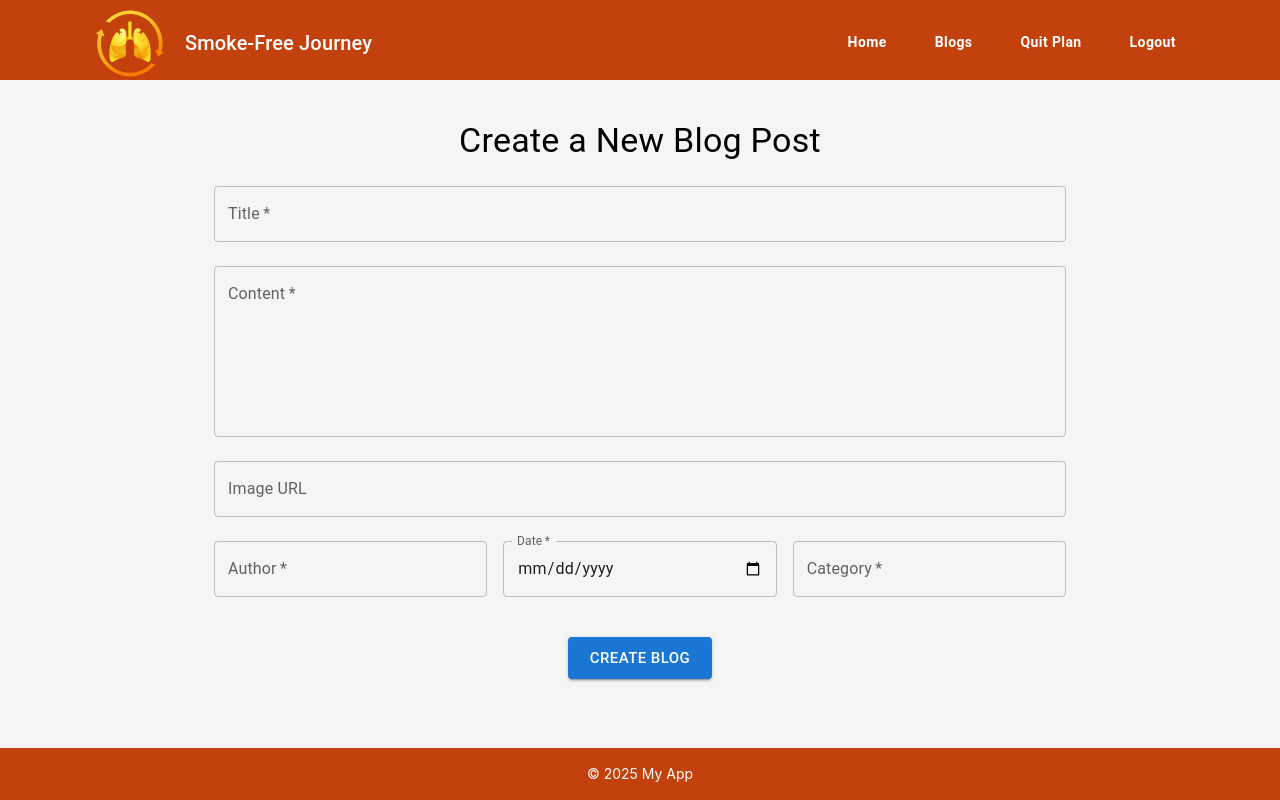
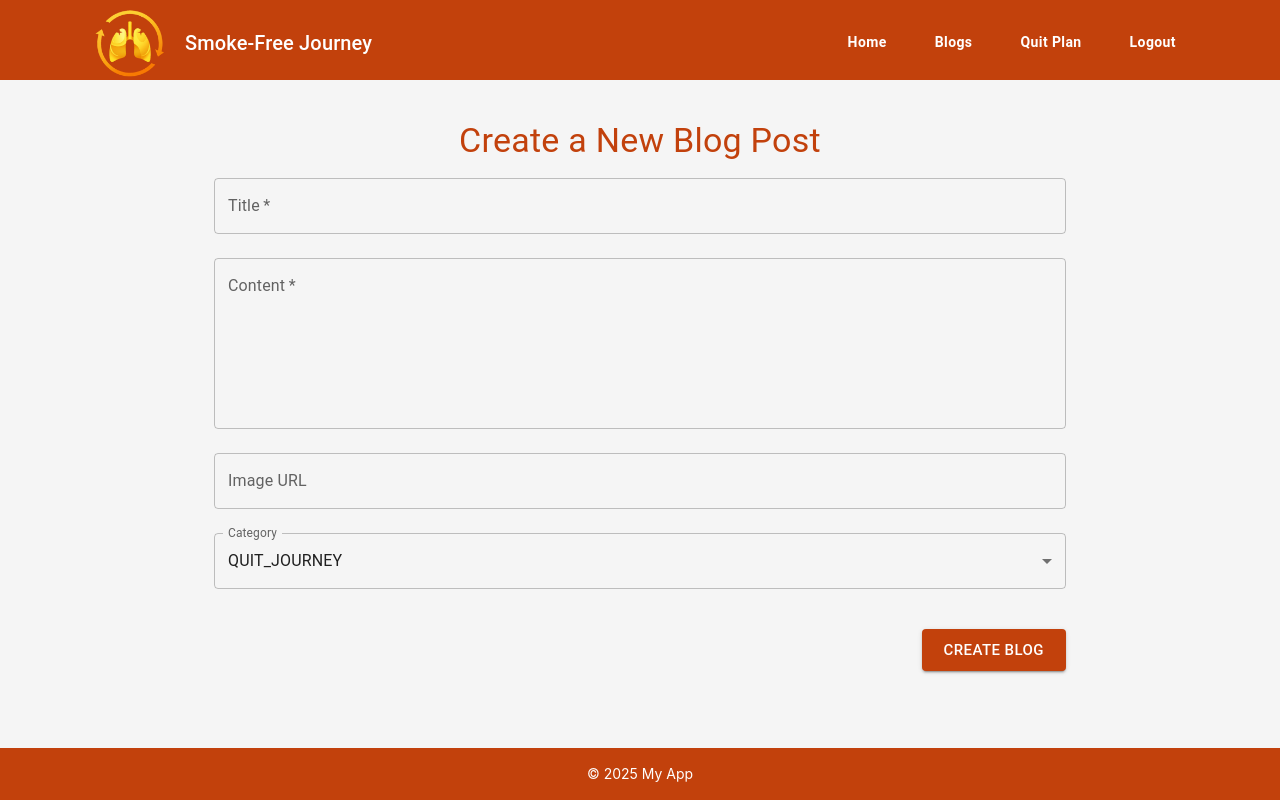
Before and after one commit to Nhahnt/SWP391-SU25-FE, a React (Create React App) app: page /create-blog in a window 1280 px wide. Built offline with nearby package versions, Linux system fonts and the light colour scheme; sample sign-in values are in the browser's storage.

Commit message:
handle create blogs and get blogs

```diff
--- a/src/pages/Blogs/Blogs.tsx
+++ b/src/pages/Blogs/Blogs.tsx
@@ -1,159 +1,173 @@
-import { useState } from "react";
+import { useState, useEffect } from "react";
 import SearchBar from "../../components/shared/SearchBar";
-import { Box, Container } from "@mui/material";
+import { Box, Container, CircularProgress } from "@mui/material";
 import AppBreadcrumbs from "../../components/shared/BreadCrumbs";
 import { useNavigate } from "react-router-dom";
-
 import {
   Card,
   CardMedia,
   CardContent,
-  CardActions,
   Button,
   Typography,
 } from "@mui/material";
+import axios from "axios";
 
-type Blog = {
+export type Blog = {
   id: number;
   title: string;
   content: string;
-  image: string;
+  thumbnail: string;
+  userId: number | null;
+  authorName: string | null;
+  createdAt: string;
+  updatedAt: string;
+  category:
+    | "QUIT_JOURNEY"
+    | "SUCCES_STORY"
+    | "EXPERIENCE"
+    | "MOTIVATION"
+    | "CHALLENGE"
+    | "LIFE_STORY";
+  featured: boolean;
+  published: boolean;
 };
 
-const mockBlogs: Blog[] = [
-  {
-    id: 1,
-    title: "How to Quit Smoking",
-    content: "Learn effective steps to quit smoking and regain your health.",
-    image:
-      "https://images.unsplash.com/photo-1512067053627-3cb65e51a128?q=80&w=1170&auto=format&fit=crop&ixlib=rb-4.1.0&ixid=M3wxMjA3fDB8MHxwaG90by1wYWdlfHx8fGVufDB8fHx8fA%3D%3D", // man quitting smoking
-  },
-  {
-    id: 2,
-    title: "Healthy Habits for a Better Life",
-    content: "Discover daily habits that improve your body and mind.",
-    image:
-      "https://images.unsplash.com/photo-1512067053627-3cb65e51a128?q=80&w=1170&auto=format&fit=crop&ixlib=rb-4.1.0&ixid=M3wxMjA3fDB8MHxwaG90by1wYWdlfHx8fGVufDB8fHx8fA%3D%3D", // healthy food
-  },
-  {
-    id: 3,
-    title: "Benefits of Quitting Smoking",
-    content: "See how your body heals after quitting cigarettes.",
-    image:
-      "https://images.unsplash.com/photo-1512067053627-3cb65e51a128?q=80&w=1170&auto=format&fit=crop&ixlib=rb-4.1.0&ixid=M3wxMjA3fDB8MHxwaG90by1wYWdlfHx8fGVufDB8fHx8fA%3D%3D", // lungs
-  },
-  {
-    id: 4,
-    title: "Support Systems that Help",
-    content: "Find the right community or app to support your journey.",
-    image:
-      "https://images.unsplash.com/photo-1512067053627-3cb65e51a128?q=80&w=1170&auto=format&fit=crop&ixlib=rb-4.1.0&ixid=M3wxMjA3fDB8MHxwaG90by1wYWdlfHx8fGVufDB8fHx8fA%3D%3D", // support group
-  },
-  {
-    id: 5,
-    title: "Managing Withdrawal Symptoms",
-    content: "Tips to reduce cravings and deal with withdrawal.",
-    image:
-      "https://images.unsplash.com/photo-1512067053627-3cb65e51a128?q=80&w=1170&auto=format&fit=crop&ixlib=rb-4.1.0&ixid=M3wxMjA3fDB8MHxwaG90by1wYWdlfHx8fGVufDB8fHx8fA%3D%3D", // calm/relaxation
-  },
-];
+export default function Blogs() {
+  const [blogs, setBlogs] = useState<Blog[]>([]);
+  const [searchText, setSearchText] = useState("");
+  const [expandedPostIds, setExpandedPostIds] = useState<number[]>([]);
+  const [loading, setLoading] = useState(true);
+  const isStaff = localStorage.getItem("role") === "staff";
+  const navigate = useNavigate();
 
-export default function Blogs() {
-  const navigate = useNavigate();
-  const [searchText, setSearchText] = useState("");
+  useEffect(() => {
+    axios
+      .get("http://localhost:8082/api/blogs")
+      .then((res) => {
+        setBlogs(res.data);
+      })
+      .catch((err) => {
+        console.error("Failed to load blogs:", err);
+      })
+      .finally(() => setLoading(false));
+  }, []);
 
-  const filteredBlogs = mockBlogs.filter((blog) =>
+  const filteredBlogs = blogs.filter((blog) =>
     blog.title.toLowerCase().includes(searchText.toLowerCase())
   );
 
+  const toggleExpanded = (id: number) => {
+    setExpandedPostIds((prev) =>
+      prev.includes(id) ? prev.filter((x) => x !== id) : [...prev, id]
+    );
+  };
+
+  function formatCategory(category: string | undefined): string {
+    switch (category) {
+      case "QUIT_JOURNEY":
+        return "Quit Journey";
+      case "SUCCES_STORY":
+        return "Success Story";
+      case "EXPERIENCE":
+        return "Experience";
+      case "MOTIVATION":
+        return "Motivational";
+      case "CHALLENGE":
+        return "Challenge";
+      case "LIFE_STORY":
+        return "Life Story";
+      default:
+        return "";
+    }
+  }
+
   return (
-    <div className="w-full flex flex-col items-center bg-white space-y-4">
-      {/* Full Width Hero Section */}
-      <Box
-        sx={{
-          background: `
-            linear-gradient(to bottom right, rgba(255, 242, 224, 0.8), rgba(255, 255, 255, 0.9)),
-            url('/smoking_background.jpg')
-          `,
-          backgroundSize: "cover",
-          backgroundPosition: "center",
-          backgroundRepeat: "no-repeat",
-
-          display: "flex",
-          alignItems: "center",
-          width: "100%",
-          height: 240,
-        }}
-      >
-        <Container maxWidth="lg">
-          <Box textAlign="center" py={8}>
-            <Typography variant="h3" fontWeight="bold" gutterBottom>
-              <Box
-                component="span"
-                sx={{
-                  background: "black",
-                  WebkitBackgroundClip: "text",
-                  WebkitTextFillColor: "transparent",
-                }}
-              >
-                Blogs
-              </Box>
-            </Typography>
-          </Box>
-        </Container>
-      </Box>
-      <div className="w-full flex flex-row items-center justify-between p-4">
+    <div className="w-full flex flex-col items-center space-y-4">
+      <div className="w-full flex flex-row items-center justify-between p-4 sticky top-0 z-10 bg-white shadow-sm">
         <AppBreadcrumbs />
         <SearchBar
           value={searchText}
           onChange={(e) => setSearchText(e.target.value)}
-          className="mb-6"
         />
+        {isStaff && (
+          <Button
+            variant="contained"
+            sx={{ backgroundColor: "#c2410c" }}
+            onClick={() => navigate("/create-blog")}
+          >
+            Create Blog
+          </Button>
+        )}
       </div>
 
-      <div className="w-full grid grid-cols-1 sm:grid-cols-2 md:grid-cols-3 auto-rows-auto gap-6 bg-transparent px-4">
-        {filteredBlogs.map((blog) => (
+      <div className="w-[80%] md:w-[50%] flex flex-col gap-6 px-4 pb-4">
+        {loading ? (
+          <div className="w-full flex justify-center py-10">
+            <CircularProgress />
+          </div>
+        ) : filteredBlogs.length === 0 ? (
+          <p className="text-center text-gray-500">Cannot find any blogs.</p>
+        ) : (
+          filteredBlogs.map((blog) => (
             <Card
               key={blog.id}
-            className="shadow-md rounded-lg transform transition-all duration-300 ease-in-out hover:shadow-xl hover:-translate-y-1"
+              className="shadow-sm rounded-xl transition-all duration-200 bg-white"
             >
+              <div className="flex items-center gap-3 px-4 pt-4">
+                <div>
+                  <p className="font-medium">
+                    {blog.authorName || "Anonymous"}{" "}
+                    {"> " + formatCategory(blog.category)}
+                  </p>
+                  <p className="text-sm text-gray-500">
+                    {new Date(blog.createdAt).toLocaleDateString("vi-VN")}
+                  </p>
+                </div>
+              </div>
+
               <CardMedia
                 component="img"
-              image={blog.image}
+                image={blog.thumbnail || "/no-image.png"}
                 alt={blog.title}
+                onError={(e) => {
+                  const img = e.target as HTMLImageElement;
+                  img.onerror = null;
+                  img.src = "/no-image.png";
+                }}
                 sx={{
-                height: 320,
+                  height: 360,
                   width: "100%",
                   objectFit: "cover",
+                  marginTop: 2,
                 }}
               />
-            <CardContent
-              sx={{
-                padding: 2,
-              }}
-            >
-              <Typography
-                variant="h6"
-                component="div"
-                className="font-bold mb-2"
-              >
-                {blog.title}
+
+              <CardContent sx={{ paddingX: 2, paddingBottom: 1 }}>
+                <Typography variant="body1" className="mb-2">
+                  {expandedPostIds.includes(blog.id)
+                    ? blog.content
+                    : blog.content.length > 200
+                    ? `${blog.content.slice(0, 200)}...`
+                    : blog.content}
                 </Typography>
-              <Typography variant="body2" color="text.secondary">
-                {blog.content}
-              </Typography>
-            </CardContent>
-            <CardActions>
+
+                {blog.content.length > 200 && (
+                  <Box sx={{ textAlign: "right" }}>
                     <Button
                       size="small"
-                color="primary"
-                onClick={() => navigate(`/blogs/${blog.id}`)}
+                      sx={{ color: "#c2410c" }}
+                      onClick={() => toggleExpanded(blog.id)}
                     >
-                See more
+                      {expandedPostIds.includes(blog.id)
+                        ? "Thu gọn"
+                        : "Xem thêm"}
                     </Button>
-            </CardActions>
+                  </Box>
+                )}
+              </CardContent>
             </Card>
-        ))}
+          ))
+        )}
       </div>
     </div>
   );
--- a/src/pages/CreateBlog/CreateBlog.tsx
+++ b/src/pages/CreateBlog/CreateBlog.tsx
@@ -1,84 +1,149 @@
-import { Box, TextField, Button, Typography, Container } from "@mui/material";
+import { useState } from "react";
+import {
+  Box,
+  TextField,
+  Button,
+  Typography,
+  Container,
+  MenuItem,
+  Select,
+  InputLabel,
+  FormControl,
+  Snackbar,
+} from "@mui/material";
 
 export default function CreateBlogForm() {
+  const [title, setTitle] = useState("");
+  const [content, setContent] = useState("");
+  const [thumbnail, setThumbnail] = useState("");
+  const [category, setCategory] = useState("QUIT_JOURNEY");
+  const [published, setPublished] = useState(true);
+  const [openSnackbar, setOpenSnackbar] = useState(false);
+
+  const categories = [
+    "QUIT_JOURNEY",
+    "SUCCES_STORY",
+    "EXPERIENCE",
+    "MOTIVATION",
+    "CHALLENGE",
+    "LIFE_STORY",
+  ];
+
+  const handleSubmit = async (e: React.FormEvent) => {
+    e.preventDefault();
+
+    const payload = {
+      title,
+      content,
+      thumbnail,
+      category,
+      published,
+    };
+    const token = localStorage.getItem("token");
+    try {
+      const res = await fetch("http://localhost:8082/api/blogs", {
+        method: "POST",
+        headers: {
+          "Content-Type": "application/json",
+          Authorization: `Bearer ${token}`,
+        },
+        body: JSON.stringify(payload),
+      });
+
+      if (!res.ok) throw new Error("Tạo blog thất bại");
+
+      setOpenSnackbar(true);
+      setTitle("");
+      setContent("");
+      setThumbnail("");
+      setCategory("QUIT_JOURNEY");
+    } catch (err) {
+      alert("Đã có lỗi xảy ra khi gửi blog");
+      console.error(err);
+    }
+  };
+
   return (
-    <Container maxWidth="md" className="py-10">
+    <Container maxWidth="md" className="py-10 space-y-4">
       <Typography
         variant="h4"
-        component="h2"
-        gutterBottom
-        className="font-bold text-center"
+        className="text-center font-bold mb-6 text-[#c2410c]"
       >
         Create a New Blog Post
       </Typography>
 
-      <Box
-        component="form"
-        noValidate
-        autoComplete="off"
-        className="space-y-6 mt-6"
-      >
-        {/* Title */}
+      <Box component="form" onSubmit={handleSubmit} className="space-y-6">
         <TextField
           fullWidth
           required
           label="Title"
-          placeholder="Enter blog title"
+          value={title}
+          onChange={(e) => setTitle(e.target.value)}
         />
 
-        {/* Content */}
         <TextField
           fullWidth
           required
           multiline
           minRows={6}
           label="Content"
-          placeholder="Write your blog content here..."
+          value={content}
+          onChange={(e) => setContent(e.target.value)}
         />
 
-        {/* Image URL */}
         <TextField
           fullWidth
           label="Image URL"
-          placeholder="Paste image URL (optional)"
+          value={thumbnail}
+          onChange={(e) => setThumbnail(e.target.value)}
         />
 
-        {/* Author, Date, Category (flex layout) */}
-        <div className="flex flex-col md:flex-row gap-4">
-          <div className="flex-1">
-            <TextField
-              fullWidth
-              required
-              label="Author"
-              placeholder="Your name"
+        {thumbnail && (
+          <Box mt={2}>
+            <img
+              src={thumbnail}
+              alt="Preview"
+              className="w-full object-cover max-h-[300px] rounded"
+              onError={(e) =>
+                ((e.target as HTMLImageElement).src = "/no-image.png")
+              }
             />
-          </div>
-          <div className="flex-1">
-            <TextField
-              fullWidth
-              required
-              type="date"
-              label="Date"
-              InputLabelProps={{ shrink: true }}
-            />
-          </div>
-          <div className="flex-1">
-            <TextField
-              fullWidth
-              required
-              label="Category"
-              placeholder="e.g. Health, Tips"
-            />
-          </div>
-        </div>
+          </Box>
+        )}
 
-        {/* Submit Button */}
-        <Box textAlign="center" className="pt-4">
-          <Button variant="contained" color="primary" size="large">
+        <FormControl fullWidth>
+          <InputLabel>Category</InputLabel>
+          <Select
+            value={category}
+            onChange={(e) => setCategory(e.target.value)}
+            label="Category"
+          >
+            {categories.map((cat) => (
+              <MenuItem key={cat} value={cat}>
+                {cat}
+              </MenuItem>
+            ))}
+          </Select>
+        </FormControl>
+
+        <Box textAlign="right" className="pt-4">
+          <Button
+            type="submit"
+            variant="contained"
+            sx={{ backgroundColor: "#c2410c" }}
+            size="large"
+          >
             Create Blog
           </Button>
         </Box>
       </Box>
+
+      <Snackbar
+        open={openSnackbar}
+        onClose={() => setOpenSnackbar(false)}
+        autoHideDuration={3000}
+        message="Blog đã được tạo!"
+      />
     </Container>
   );
 }
```
Also changed, not shown: public/no-image.png (added). Lines whose indentation alone changed are shown as unchanged.
